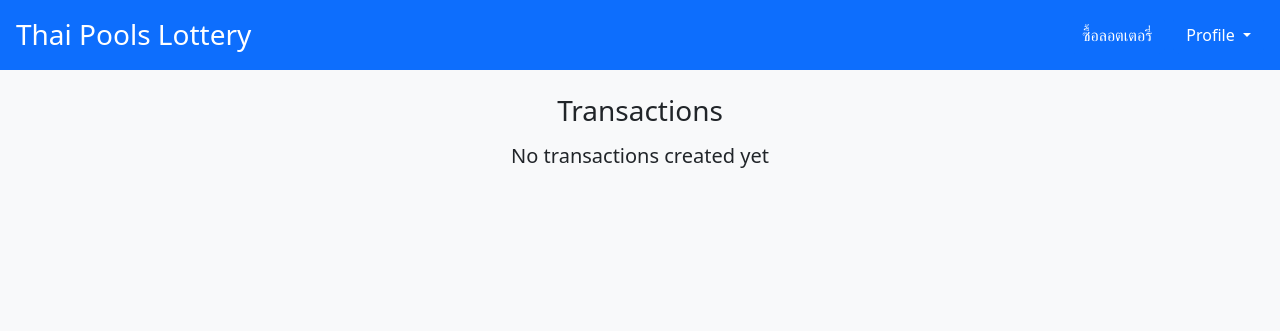
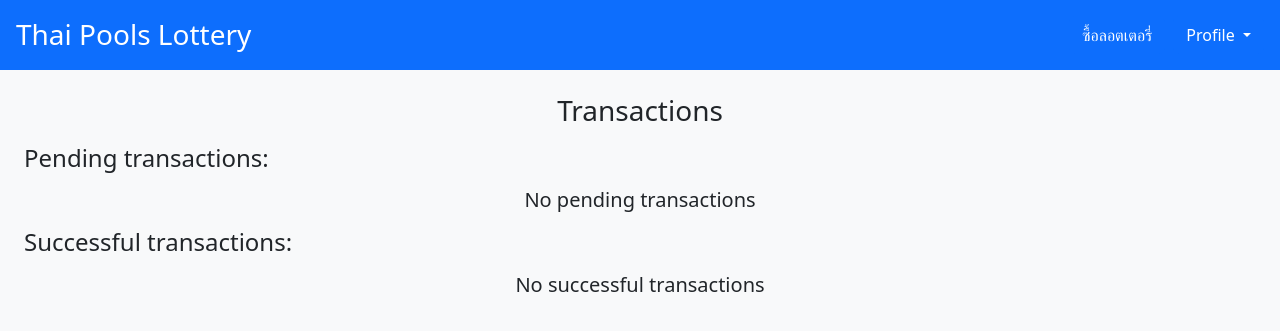
Before and after one commit to TheoMan8520/lotto, a Django app: page /transactions/ in a window 1280 px wide. Shown: the top 331 px of the page. Run offline with Django 5.2, Linux system fonts and the light colour scheme; the visitor is signed in with stand-in values (Sample User, id 1); data that the repository does not hold is empty; some libraries are stand-ins or nearby versions.

Commit message:
Transactions seperate view (pending/successful)

```diff
--- a/app/templates/transactions.html
+++ b/app/templates/transactions.html
@@ -1,15 +1,17 @@
 {% extends "header.html" %}
 {% block content %}
   {% if user.is_authenticated %}
-    <div class="d-flex flex-column w-100 h-100 align-items-center g-10 pt-2">
+    <div class="d-flex flex-column w-100 h-100 align-items-center g-10 p-2">
         <h3>Transactions</h3>
-        {% if transactions %}
-            {% for transaction in transactions %}
-                <div class="card d-flex flex-column align-items-center">
-                    <div class="card-header w-100 p-3">
+        <h4 class="w-100">Pending transactions:</h4>
+        {% if pending_transactions %}
+            <div class="d-flex flex-row g-05 overflow-scroll text-nowrap w-100 bg-white p-3 rounded rounded-3">
+                {% for transaction in pending_transactions %}
+                    <div class="d-flex flex-column align-items-center rounded rounded-3 bg-white border border-1">
+                        <div class="w-100 p-3 border-bottom border-1 bg-light">
                             <h6>{{ transaction.created_at.date }}</h6>
                         </div>
-                    <div class="card-body d-flex flex-column align-items-center">
+                        <div class="d-flex flex-column align-items-center">
                             <form action="{% url 'lotto:transactions' transaction.id %}" method="POST" class="d-flex flex-column align-items-start g-10 p-3">
                                 {% csrf_token %}
                                 <p>transaction_id: {{ transaction.id }}</p>
@@ -17,15 +19,39 @@
                                 <p>lotto: {{ transaction.lotto }}</p>
                                 <p>จำนวนหุ้น: {{ transaction.share }}</p>
                                 <p>สถานะการสั่งซื้อ: {{ transaction.status }}</p>
-                            {% if user.is_superuser and transaction.status != "คำสั่งซื้อสำเร็จ" %}
+                                {% if user.is_superuser %}
                                     <button title="submit_form" type="submit" class="btn btn-primary px-3 py-2">ยืนยันการชำระเงิน</button>
                                 {% endif %}
                             </form>
                         </div>
                     </div>
                 {% endfor %}
+            </div>
         {% else %}
-            <h5>No transactions created yet</h5>
+            <h5>No pending transactions</h5>
+        {% endif %}
+        <h4 class="w-100">Successful transactions:</h4>
+        {% if successful_transactions %}
+            <div class="d-flex flex-row g-05 overflow-scroll text-nowrap w-100 bg-white p-3 rounded rounded-3">
+                {% for transaction in successful_transactions %}
+                    <div class="d-flex flex-column align-items-center rounded rounded-3 bg-white border border-1">
+                        <div class="w-100 p-3 border-bottom border-1 bg-light">
+                            <h6>{{ transaction.created_at.date }}</h6>
+                        </div>
+                        <div class="d-flex flex-column align-items-center">
+                            <div class="d-flex flex-column align-items-start g-10 p-3">
+                                <p>transaction_id: {{ transaction.id }}</p>
+                                <p>ผู้ซื้อ: {{ transaction.user.username }}</p>
+                                <p>lotto: {{ transaction.lotto }}</p>
+                                <p>จำนวนหุ้น: {{ transaction.share }}</p>
+                                <p>สถานะการสั่งซื้อ: {{ transaction.status }}</p>
+                            </div>
+                        </div>
+                    </div>
+                {% endfor %}
+            </div>
+        {% else %}
+            <h5>No successful transactions</h5>
         {% endif %}
     </div>
   {% endif %}
--- a/app/views.py
+++ b/app/views.py
@@ -125,15 +125,23 @@ class TransactionView(View):
     home=reverse_lazy('lotto:main')
     def get(self, request):
         if request.user.is_superuser:
-            transactions = Transaction.objects.all()
+            # transactions = Transaction.objects.all()
+            pending_transactions = Transaction.objects.filter(status="รอการยืนยันการชำระเงิน")
+            successful_transactions = Transaction.objects.filter(status="คำสั่งซื้อสำเร็จ")
             ctx = {
-                "transactions": transactions
+                # "transactions": transactions
+                "pending_transactions": pending_transactions,
+                "successful_transactions": successful_transactions
             }
             return render(request, self.template_name, ctx)
         elif request.user.is_authenticated:
-            transactions = request.user.transactions.all()
+            pending_transactions = request.user.transactions.filter(status="รอการยืนยันการชำระเงิน")
+            successful_transactions = request.user.transactions.filter(status="คำสั่งซื้อสำเร็จ")
+            # transactions = request.user.transactions.all()
             ctx = {
-                "transactions": transactions
+                # "transactions": transactions
+                "pending_transactions": pending_transactions,
+                "successful_transactions": successful_transactions
             }
             return render(request, self.template_name, ctx)
         else:
```
Lines whose indentation alone changed are shown as unchanged.
